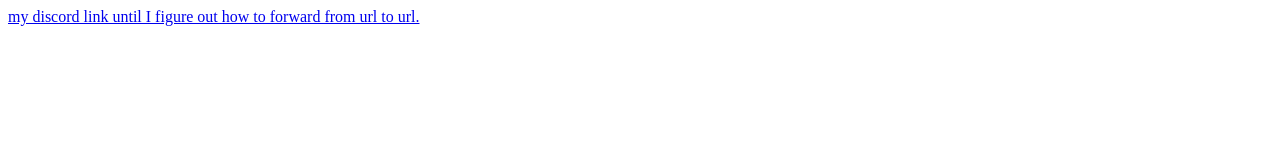
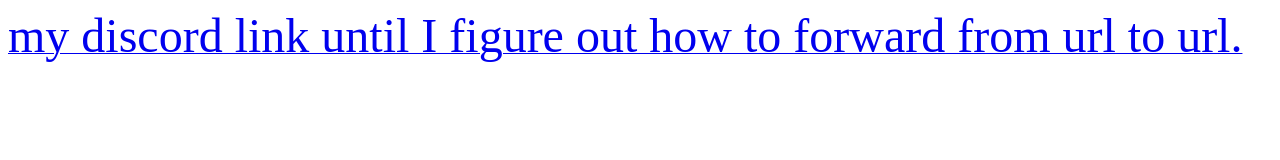
Before and after one commit to xClappedLIVE/subdomain-template, a plain HTML site: page index.html in a window 1280 px wide. Drawn offline with Linux system fonts and the light colour scheme.

Commit message:
Update index.html

```diff
--- a/index.html
+++ b/index.html
@@ -1,6 +1,6 @@
 <!DOCTYPE html>
 <html>
 <body>
-<a href="discord.gg/xClapped">my discord link until I figure out how to forward from url to url.</a>
+<a href="https://discord.gg/xClapped"> <font size="+10">my discord link until I figure out how to forward from url to url.</font> </a>
 </body>
 <html>
```
